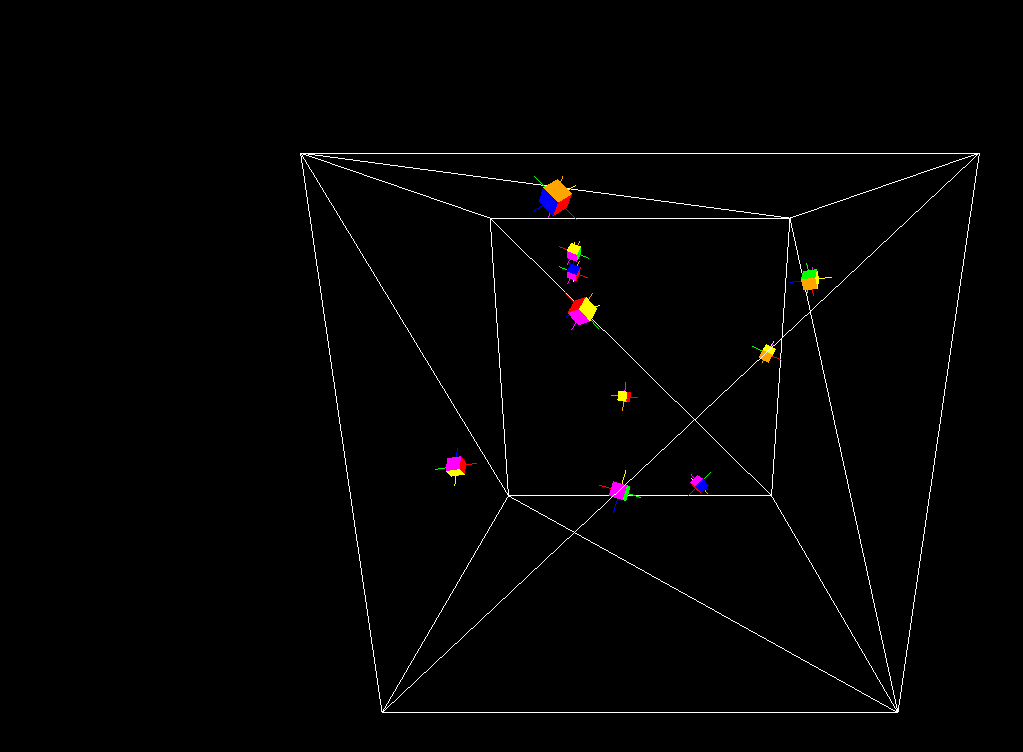
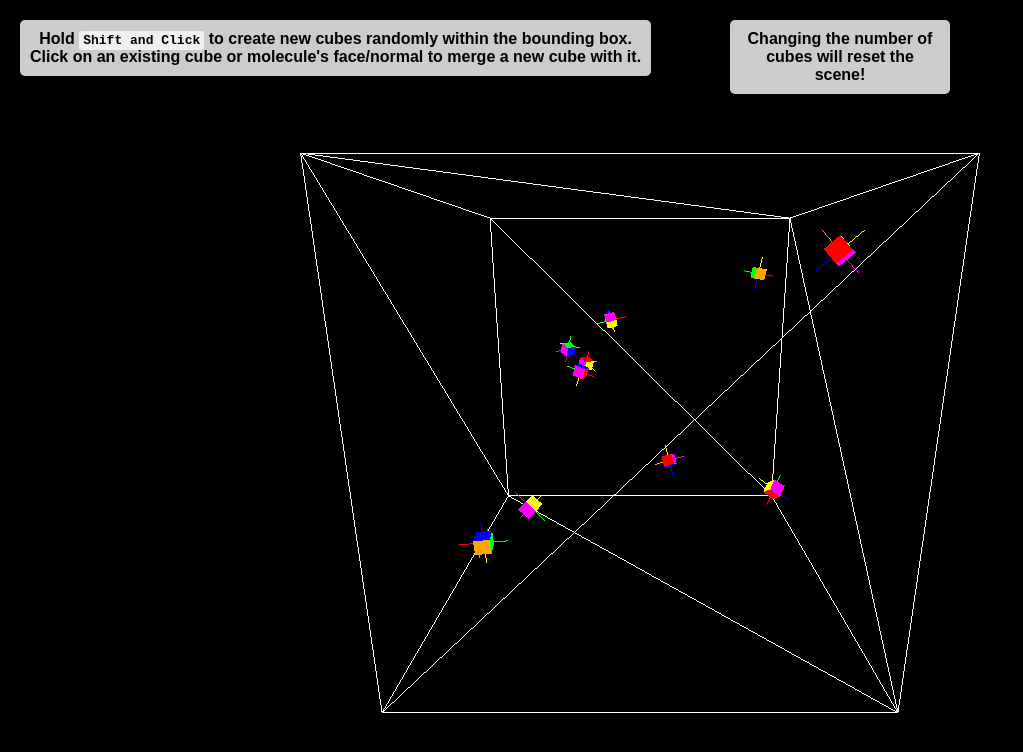
Before and after one commit to leo-dao/colliding-molecules, a website built with Vite: page index.html in a window 1280 px wide. Shown: the whole page, without its empty margins (0-1023 px from the left). Built offline with nearby package versions, Linux system fonts and the light colour scheme.

Commit message:
Updated html and css to add info for user

```diff
--- /dev/null
+++ b/index.css
@@ -0,0 +1,33 @@
+body {
+    margin: 0;
+    overflow: hidden;
+    font-family: Arial, sans-serif;
+}
+
+.infoBox {
+    position: fixed;
+    top: 10px;
+    background: rgb(255, 255, 255, 0.8);
+    padding: 10px;
+    margin: 10px;
+    border-radius: 5px;
+    text-align: center;
+    font-weight: bold;
+}
+
+#commandPanel {
+    left: 10px;
+}
+
+#guiInfo {
+    right: 25%;
+    width: 200px;
+}
+
+.command-option {
+    background-color: #f0f0f0;
+    color: #000000;
+    padding: 2px 4px;
+    border-radius: 3px;
+    font-family: monospace;
+}
--- a/index.html
+++ b/index.html
@@ -4,16 +4,18 @@
 <head>
   <meta charset="UTF-8" />
   <link rel="icon" type="image/svg+xml" href="/vite.svg" />
+  <link rel="stylesheet" href="index.css" />
   <meta name="viewport" content="width=device-width, initial-scale=1.0" />
   <title>Colliding Molecules</title>
 </head>
 
 <body>
-  <style>
-    body {
-      margin: 0;
-    }
-  </style>
+  <div class="infoBox" id="commandPanel">
+    Hold <span class="command-option">Shift and Click</span> to create new cubes randomly within the bounding box.
+    <br />
+    Click on an existing cube or molecule's face/normal to merge a new cube with it.
+  </div>
+  <div class="infoBox" id="guiInfo"> Changing the number of cubes will reset the scene!</div>
   <script type="module" src="/src/main.ts"></script>
 </body>
 
```
